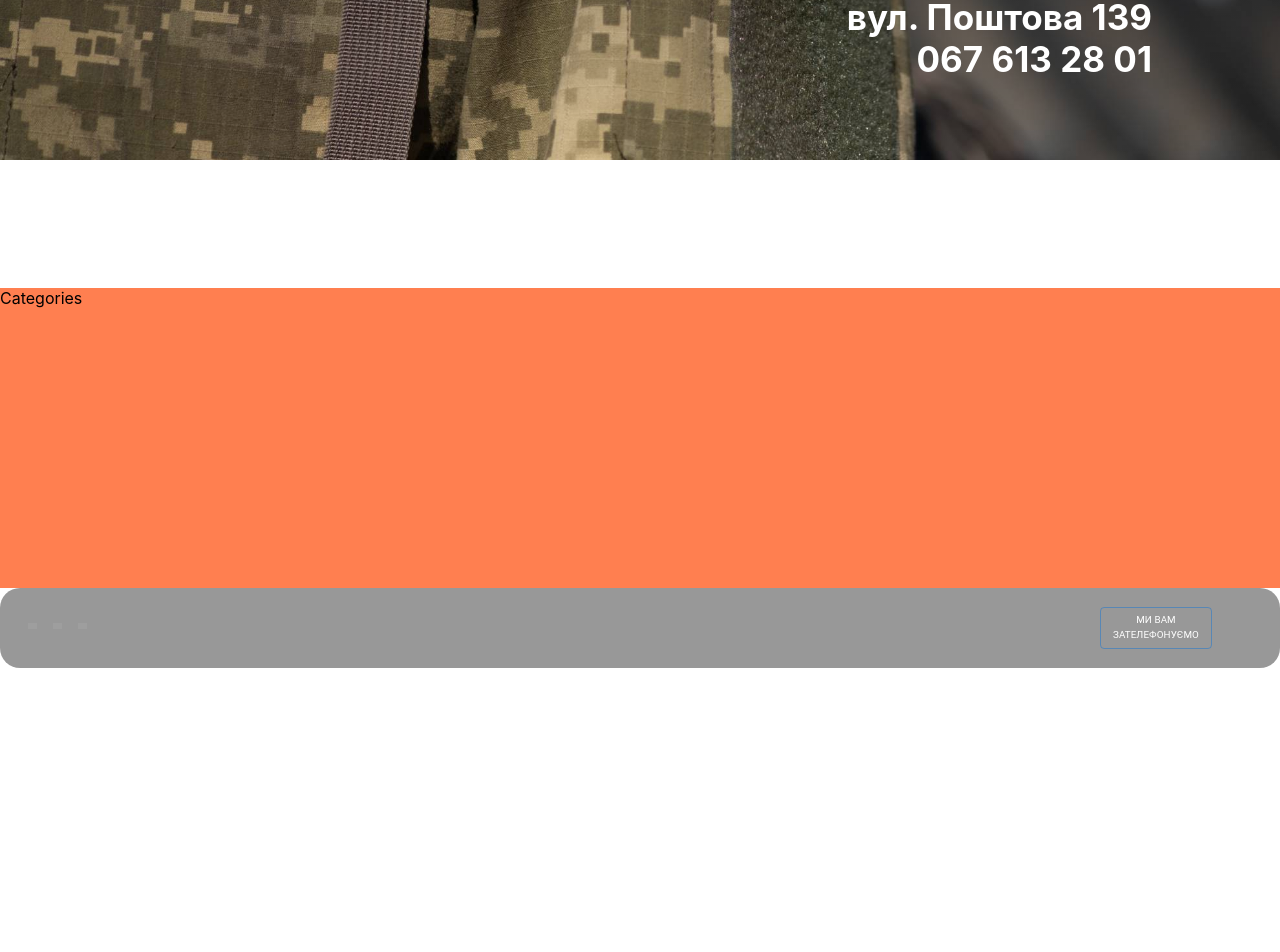
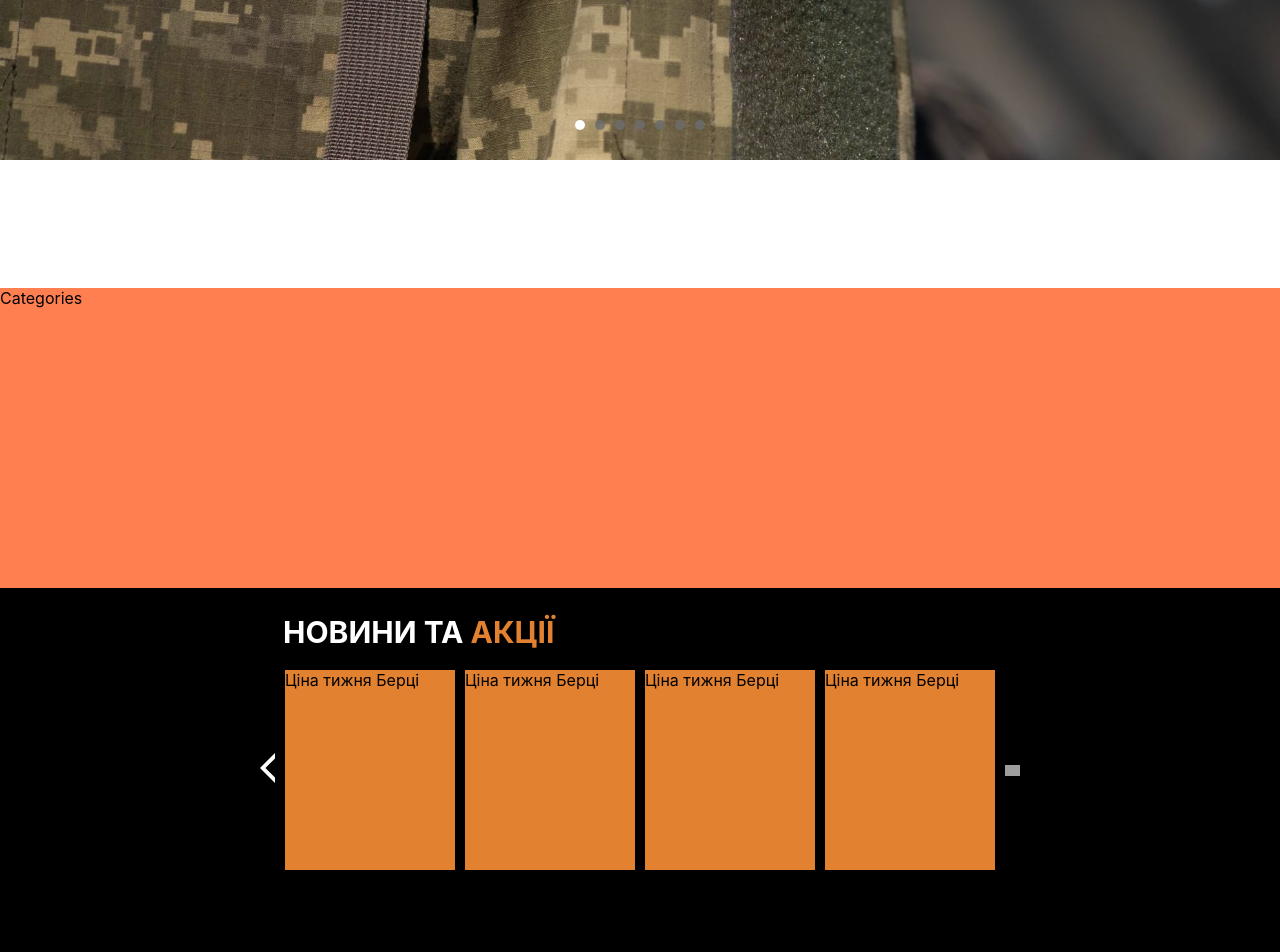
Before and after one commit to glinkinzhenya/Spetsvik, a React (Create React App) app: page / in a window 1280 px wide. Shown: the part 640-1592 px from the top of the page. Before the commit the page ends 1308 px from the top, so only its background shows below. Built offline with nearby package versions, Linux system fonts and the light colour scheme; grey boxes are pictures that could not be loaded.

Commit message:
мтоатмао

```diff
--- a/src/pages/ImageCarousel/ImageCarousel.css
+++ b/src/pages/ImageCarousel/ImageCarousel.css
@@ -54,14 +54,25 @@
     width: 100%;
 }
 
-.image-carousel__contact {
+.image-carousel__pagination {
+    display: flex;
+    justify-content: center;
+    margin-top: 20px;
     position: absolute;
-    bottom: 10%;
-    right: 10%;
-    color: white;
-    font-size: 35px;
-    font-weight: 700;
-    display: flex;
-    flex-direction: column;
-    align-items: flex-end;
+    left: 0;
+    right: 0;
+    bottom: 30px;
 }
+
+.image-carousel__pagination-circle {
+    width: 10px;
+    height: 10px;
+    margin: 0 5px;
+    border-radius: 50%;
+    background-color: #6d6d6dd3;
+    cursor: pointer;
+}
+
+.image-carousel__pagination-circle--active {
+    background-color: white;
+}
--- a/src/pages/ImageCarousel/ImageCarousel.jsx
+++ b/src/pages/ImageCarousel/ImageCarousel.jsx
@@ -3,7 +3,7 @@ import './ImageCarousel.css';
 
 export default function ImageCarousel() {
 
-  const images = ['./img/backpack.jpg', './img/blanket.png', './img/body-armor.jpeg', './img/compass.png', './img/fire-extinguisher.png', './img/flashlight.jpeg', './img/jackets.jpg' ];
+  const images = ['./img/backpack.jpg', './img/blanket.png', './img/body-armor.jpeg', './img/compass.png', './img/fire-extinguisher.png', './img/flashlight.jpeg', './img/jackets.jpg'];
   const [currentImageIndex, setCurrentImageIndex] = useState(0);
 
   const handleArrowClick = (direction) => {
@@ -13,9 +13,6 @@ export default function ImageCarousel() {
         : (currentImageIndex + 1) % images.length;
     setCurrentImageIndex(newIndex);
   };
-
-  const phone = localStorage.getItem("phone");
-  console.log(phone);
 
   return (
     <>
@@ -34,12 +31,17 @@ export default function ImageCarousel() {
         <img className='image-carousel__img' src={images[currentImageIndex]} alt="" />
       </div>
 
+      <div className='image-carousel__pagination'>
+        {images.map((image, index) => (
+          <div
+            key={index}
+            className={`image-carousel__pagination-circle ${index === currentImageIndex ? 'image-carousel__pagination-circle--active' : ''}`}
+            onClick={() => setCurrentImageIndex(index)}
+          ></div>
+        ))}
+      </div>
+
       <div className='image-carousel__bg'></div>
-
-      <div className='image-carousel__contact'>
-        <div className='image-carousel__address'>вул. Поштова 139</div>
-        <div className='image-carousel__telephone'>067 613 28 01</div>
-      </div>
     </>
   );
 }
--- a/src/pages/Main/Main.jsx
+++ b/src/pages/Main/Main.jsx
@@ -2,6 +2,7 @@ import React from 'react';
 import './Main.css';
 import ImageCarousel from '../ImageCarousel/ImageCarousel';
 import Categories from '../Categories/Categories';
+import News from '../News/News';
 
 export default function Main() {
 
@@ -9,6 +10,7 @@ export default function Main() {
     <>
       <ImageCarousel />
       <Categories />
+      <News/>
     </>
   );
 }
--- /dev/null
+++ b/src/pages/News/News.css
@@ -0,0 +1,48 @@
+.news-bg {
+    height: 60vh;
+    background-color: black;
+    display: flex;
+    justify-content: center;
+}
+
+.news-container {
+    min-width: 700px;
+    padding: 26px;
+}
+
+.news-title {
+    color: white;
+    margin-bottom: 20px;
+    margin-left: 23px;
+    font-size: 30px;
+}
+
+.news-title span {
+    color: #e28130;
+}
+
+.news-wrapper {
+    display: flex;
+    align-items: center;
+    gap: 10px;
+}
+
+.news-arrow__picture {
+    width: 15px;
+    cursor: pointer;
+}
+
+.news-arrow__img {
+    width: 100%;
+}
+
+.news-map {
+    display: flex;
+    gap: 10px;
+}
+
+.news-map__item {
+    width: 170px;
+    height: 200px;
+    background-color: #e28130;
+}
--- /dev/null
+++ b/src/pages/News/News.jsx
@@ -0,0 +1,47 @@
+import React from 'react';
+import './News.css';
+
+export default function News() {
+
+  return (
+    <>
+      <div className='news-bg'>
+        <div className='news-container'>
+          <h3 className='news-title'>НОВИНИ ТА <span>АКЦІЇ</span></h3>
+
+          <div className='news-wrapper'>
+            <div className='news-arrow__picture'>
+              <img className='news-arrow__img' src="./img/arrow-left.svg" alt="" />
+            </div>
+
+            <div className='news-map'>
+
+              <div className='news-map__item'>
+                <div>Ціна тижня Берці</div>
+              </div>
+              <div className='news-map__item'>
+                <div>Ціна тижня Берці</div>
+              </div>
+              <div className='news-map__item'>
+                <div>Ціна тижня Берці</div>
+              </div>
+              <div className='news-map__item'>
+                <div>Ціна тижня Берці</div>
+              </div>
+
+            </div>
+
+            <div className='news-arrow__picture'>
+              <img className='news-arrow__img' src="./img/arrow-right.svg" alt="" />
+            </div>
+
+          </div>
+        </div>
+
+
+
+      </div >
+
+    </>
+  );
+}
```
Also changed, not shown: test.html (deleted).
